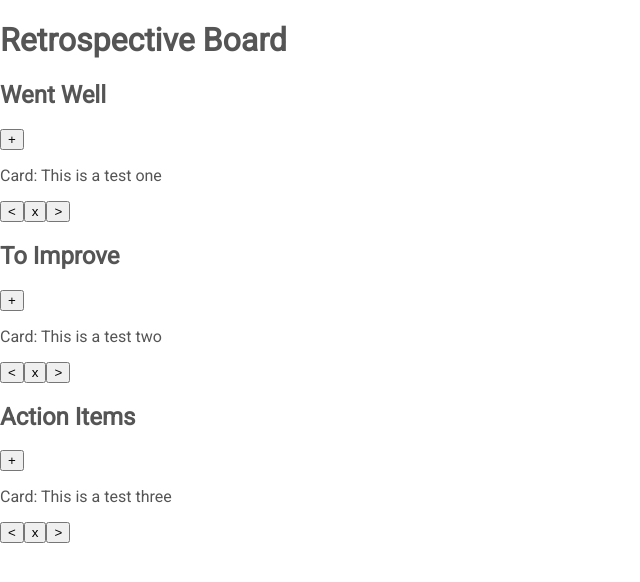
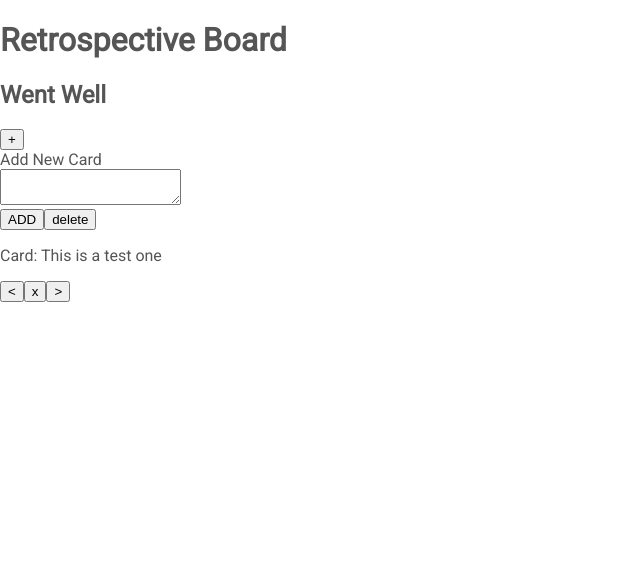
Before and after one commit to simi823/retro-board, a React (Create React App) app: page / in a window 1280 px wide. Shown: the top 582 px of the page, without its empty margins (0-640 px from the left). Built offline with nearby package versions, Linux system fonts and the light colour scheme.

Commit message:
Here is one category only

```diff
--- a/src/App.js
+++ b/src/App.js
@@ -3,38 +3,40 @@ import './retro-board.css';
 
 const categories = [
   {
-    id: 1,
+    category_id: 1,
     name: 'Went Well',
     colorId: 'ww',
     color: '#019588',
-    cards: [{ id: 0, title: 'Card: This is a test one' }],
+    cards: [{ card_id: 0, title: 'Card: This is a test one' }],
   },
   {
-    id: 2,
+    category_id: 2,
     name: 'To Improve',
     colorId: 'ti',
     color: '#e91e63',
-    cards: [{ id: 0, title: 'Card: This is a test two' }],
+    cards: [{ card_id: 0, title: 'Card: This is a test two' }],
   },
   {
-    id: 3,
+    category_id: 3,
     name: 'Action Items',
     colorId: 'ai',
     color: '#9c28b0',
-    cards: [{ id: 0, title: 'Card: This is a test three' }],
+    cards: [{ card_id: 0, title: 'Card: This is a test three' }],
   },
 ];
 
 function AddNewCard(props) {
   console.log("AddNewCard: ", props);
-  return <div>
+  return (
+      <div>
         New Card Input Here for Category {props.category_id} of {props.cards.length}
         <div>
           <textarea className="form-input" category_id={props.category_id} value={props.input} onChange={props.handleChange} />
           <button onClick={props.handleSubmitNewCard}>ADD</button>
           <button onClick={props.deleteNewCard}>delete</button>
         </div>
-    </div>;
+      </div>
+  );
 }
 
 function Card(props) {
@@ -56,18 +58,23 @@ class App extends Component {
   state = {
     categories: categories,
     showAddCard: false,
-    showButton: '+',
-    input: ''
+    inputValue: '',
+    inputCategory: null,
+    cardAdded: {}
   };
-  onClickNewCard = id => {
-    console.log('onClickNewCard: ', id, this.state);
+  onClickNewCard(category_id) {
+      console.log(category_id);
+  };
+  handleChange = (e, category_id) => {
     this.setState({
-        showAddCard: !this.state.showAddCard,
-        showButton: "-"
+        inputValue: e.target.value,
+        inputCategory: category_id
     })
   };
-  handleSubmitNewCard(e) {
-    console.log(this.state);
+  handleSubmitNewCard = (value, category_id) => {
+      console.log("NewCard Submit value: " + this.state.inputValue);
+      //e.preventDefault();
+      this.setState({cards: this.cards.push({id: category_id+100, title: this.state.inputValue})})
   };
   deleteNewCard(e) {
     e.preventDetaul();
@@ -87,26 +94,41 @@ class App extends Component {
     return (
     <div className="container">
         <h1>Retrospective Board</h1>
-        {this.state.categories && this.state.categories.map((category, index) => {
-          console.log(category);
-          return (
-            <div key={category.id}>
-              <h2>{category.name}</h2>
+        <h2>Went Well</h2>
         <div>
-                <button onClick={() => this.onClickNewCard(category.id)}>{this.state.showButton}</button>
+            <button onClick={this.onClickNewCard()}>+</button>
         </div>
         <div>
-                {category.cards && category.cards.map((card, index) => {
+            <form className="form" onSubmit={this.handleSubmitNewCard}>
+                <label className="newCardLabel">Add New Card</label>
+                <div className="inputValueForNewCard">
+                    <textarea
+                        className="form-input"
+                        value={this.state.inputValue}
+                        onChange={() => this.handleChange()}
+                    />
+                </div>
+                <div className="AddDelete">
+                    <button onClick={this.handleSubmitNewCard}>ADD</button>
+                    <button onClick={this.deleteNewCard}>delete</button>
+                </div>
+            </form>
+        </div>
+        <div>
+            {categories[0].cards && categories[0].cards.map((card, index) => {
                 console.log(card);
-                  return (<Card key={card.id} card_id={card.id} title={card.title}/>)
+                return (
+                    <Card
+                        key={card.card_id}
+                        card_id={card.card_id}
+                        title={card.title}
+                        moveLeft={this.moveLeft}
+                        moveRight={this.moveRight}
+                        deleteCard={this.deleteCard}
+                    />
+                )
             })}
         </div>
-              <div>
-                {this.state.showAddCard && <AddNewCard key={category.id} category_id={category.id} cards={category.cards} />}
-              </div>
-            </div>
-          )
-        })}
     </div>
     )
   };
```
Lines whose indentation alone changed are shown as unchanged.
